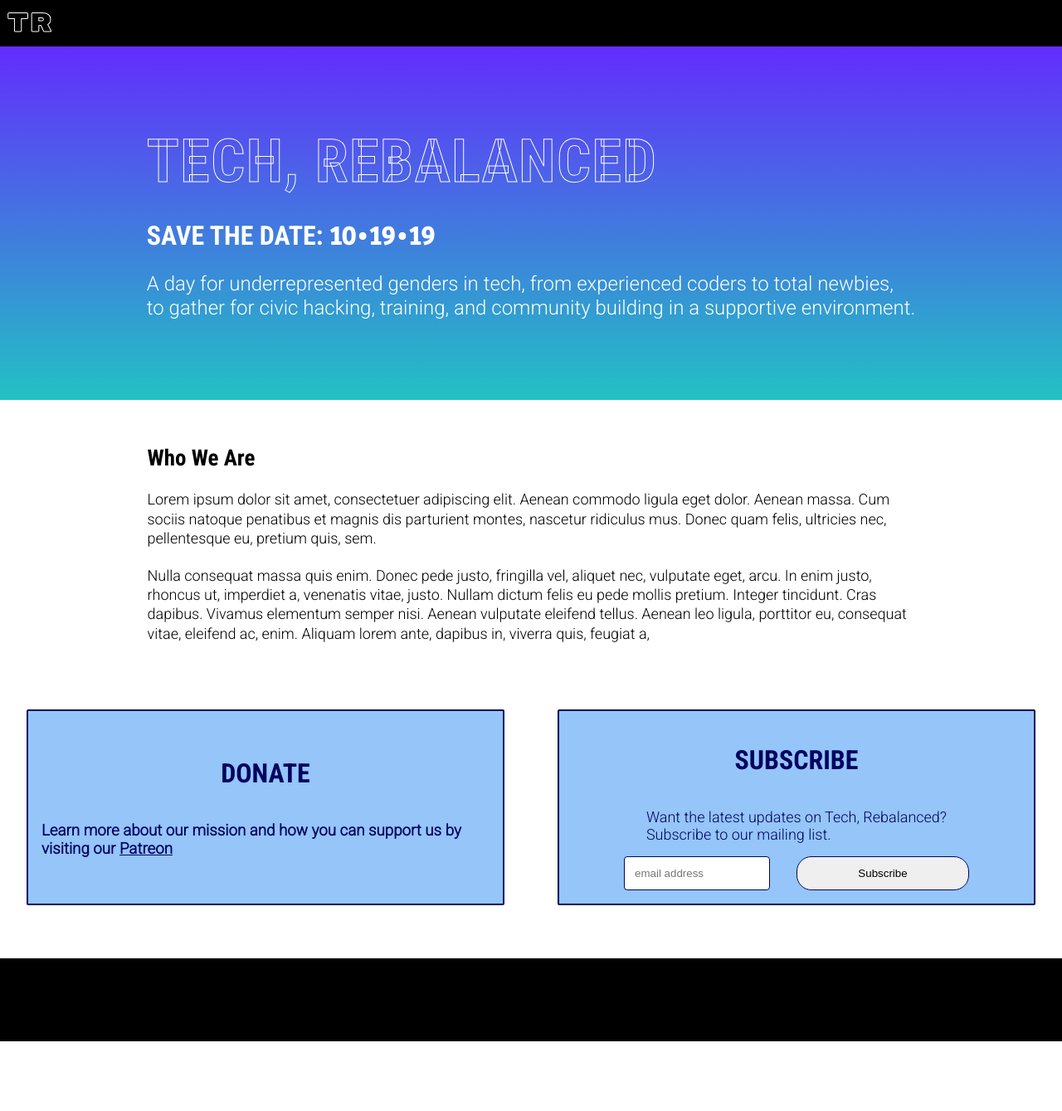
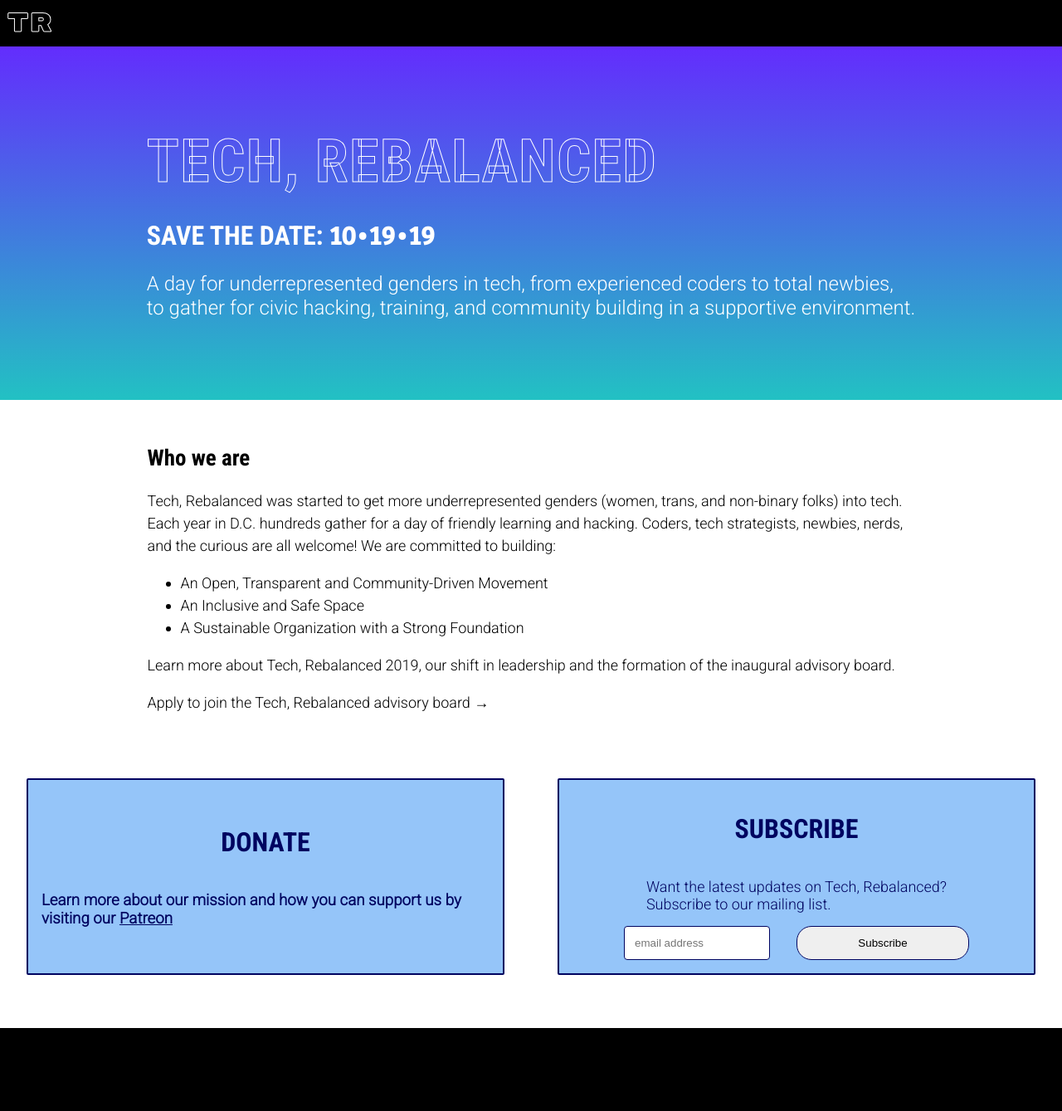
Before and after one commit to TechLadyHackathon/Tech-Rebalanced, a Jekyll site: the page built from index.html, in a window 1280 px wide. Shown: the whole page at 83% size. Built offline with Jekyll 4.4.1, drawn with Linux system fonts in a browser that asks for light colours; before the commit the page ends 1255 px from its top, so only the background shows below that.

Commit message:
add main about section

```diff
--- a/_includes/about.html
+++ b/_includes/about.html
@@ -1,12 +1,23 @@
 
 <div class="c-about">
-  <h2 class="c-about__title"> Who We Are </h2>
-  <p>
-    Lorem ipsum dolor sit amet, consectetuer adipiscing elit. Aenean commodo ligula eget dolor. Aenean massa.
-    Cum sociis natoque penatibus et magnis dis parturient montes, nascetur ridiculus mus. Donec quam felis, ultricies nec, pellentesque eu, pretium quis, sem.
-  </p> <br/>
-  <p>
-    Nulla consequat massa quis enim. Donec pede justo, fringilla vel, aliquet nec, vulputate eget, arcu. In enim justo, rhoncus ut, imperdiet a, venenatis vitae, justo.
-    Nullam dictum felis eu pede mollis pretium. Integer tincidunt. Cras dapibus. Vivamus elementum semper nisi. Aenean vulputate eleifend tellus. Aenean leo ligula, porttitor eu, consequat vitae, eleifend ac, enim. Aliquam lorem ante, dapibus in, viverra quis, feugiat a,
-  </p>
+  <h2 class="c-about__title"> Who we are </h2>
+
+  <div class="c-about__summary">
+    Tech, Rebalanced was started to get more underrepresented genders (women, trans, and non-binary folks) into tech. Each year in D.C. hundreds gather for a day of friendly learning and hacking. Coders, tech strategists, newbies, nerds, and the curious are all welcome!
+
+    We are committed to building:
+
+    <ul>
+      <li> An Open, Transparent and Community-Driven Movement </li>
+      <li> An Inclusive and Safe Space </li>
+      <li>A Sustainable Organization with a Strong Foundation </li>
+    </ul>
+    <div> Learn more about Tech, Rebalanced 2019, our shift in leadership and the formation of the inaugural advisory board. </div>
+  </div>
+
+  <br/>
+
+  <div class="c-about__apply"> Apply to join the Tech, Rebalanced advisory board <a href="mailto:techrebalanced@gmail.com
+    "> &#8594; </a > </div>
+
 </div>
--- a/assets/scss/_about.scss
+++ b/assets/scss/_about.scss
@@ -11,6 +11,12 @@
   }
 }
 
+.c-about a {
+  color: black;
+  text-decoration: none;
+  font-weight: bold;
+}
+
 .c-about__title {
   font-family: $font-roboto;
   $font-size: $size-24;
@@ -20,3 +26,7 @@
   margin: 0;
   line-height: 1.3;
 }
+
+.c-about__summary {
+  line-height: 1.5;
+}
```
Also changed, not shown: 2 other files.
